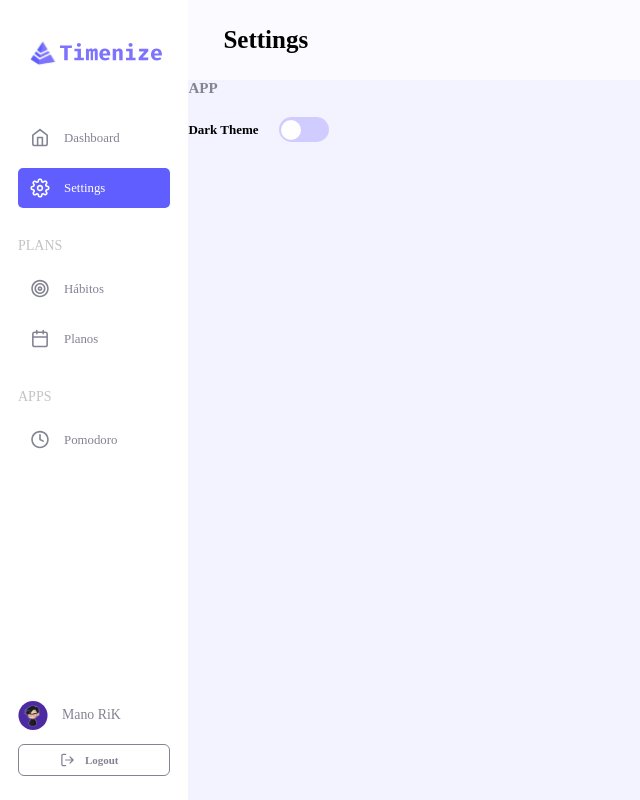
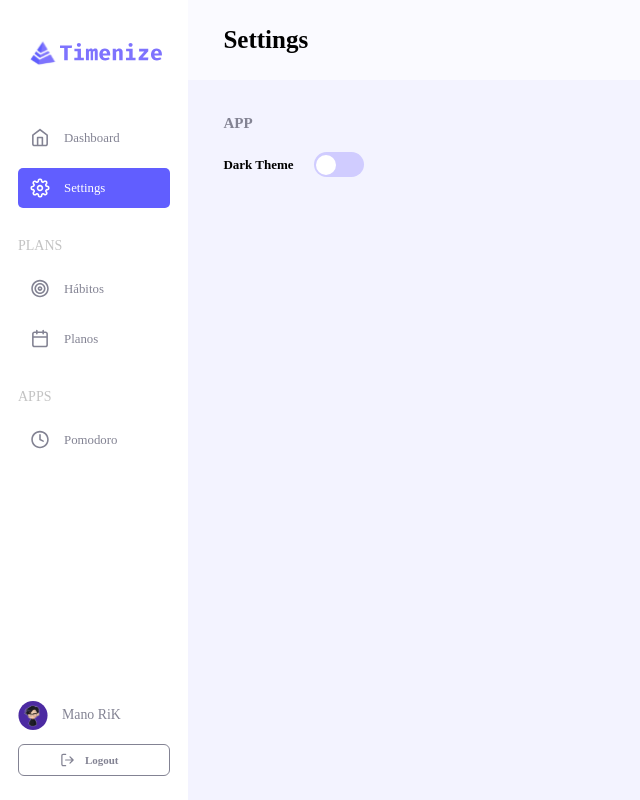
Before and after one commit to ricardokanashiro/Timenize, a Next.js app: page / in a window 1280 px wide. Both pictures are taken after a click on the button "Settings". Shown: the whole page, without its empty margins (0-640 px from the left). Built offline with nearby package versions, Linux system fonts and the light colour scheme.

Commit message:
ajustando padding da settings

```diff
--- a/css/screens/settings/settings.css
+++ b/css/screens/settings/settings.css
@@ -1,5 +1,6 @@
 .settings {
   height: calc(100% - 8rem);
+  padding: clamp(1.5rem, 1rem + 2vw, 3.5rem);
 }
 .settings h2 {
   color: var(--details_color_one);
--- a/scss/screens/settings/settings.scss
+++ b/scss/screens/settings/settings.scss
@@ -1,6 +1,7 @@
 .settings {
 
    height: calc(100% - 8rem);
+   padding: clamp(1.5rem, 1rem + 2vw, 3.5rem);
 
    h2 {
       color: var(--details_color_one);
```
Also changed, not shown: 1 other file (tests, documents, lock files or other folders).
